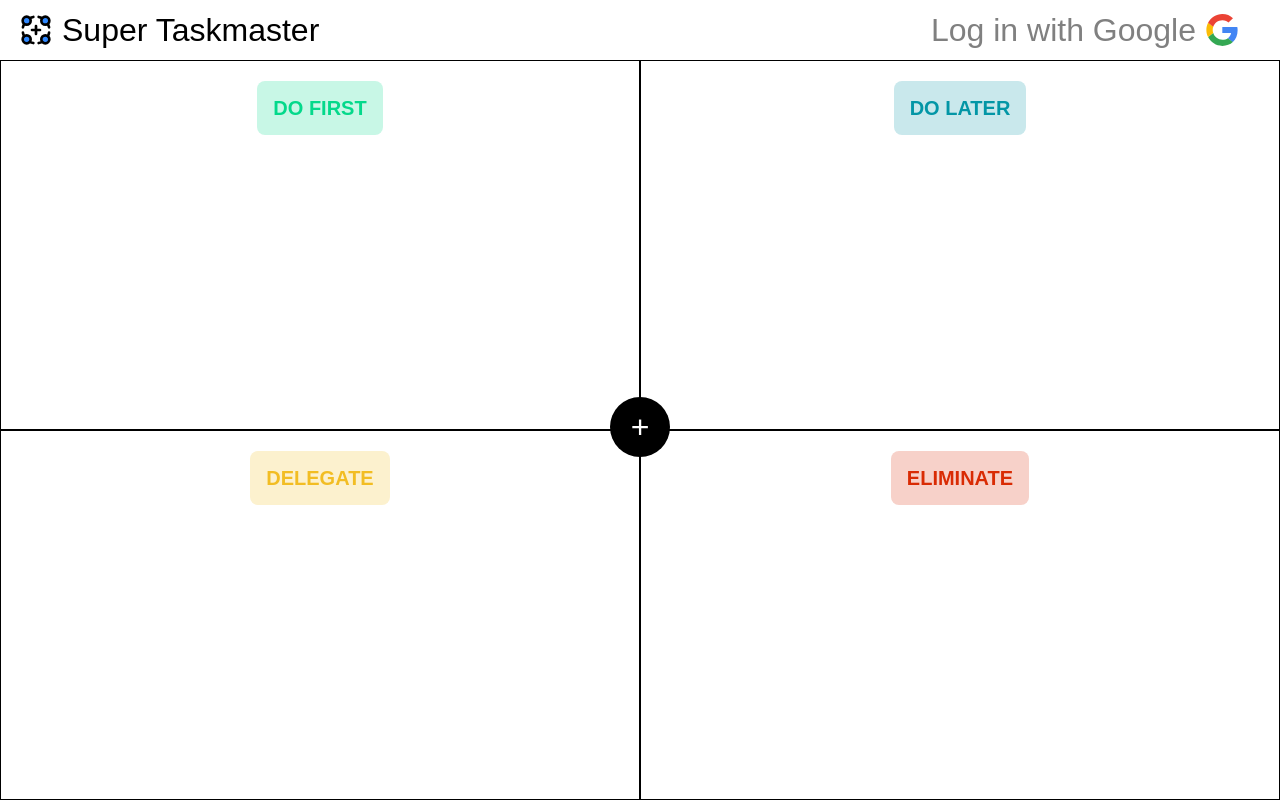
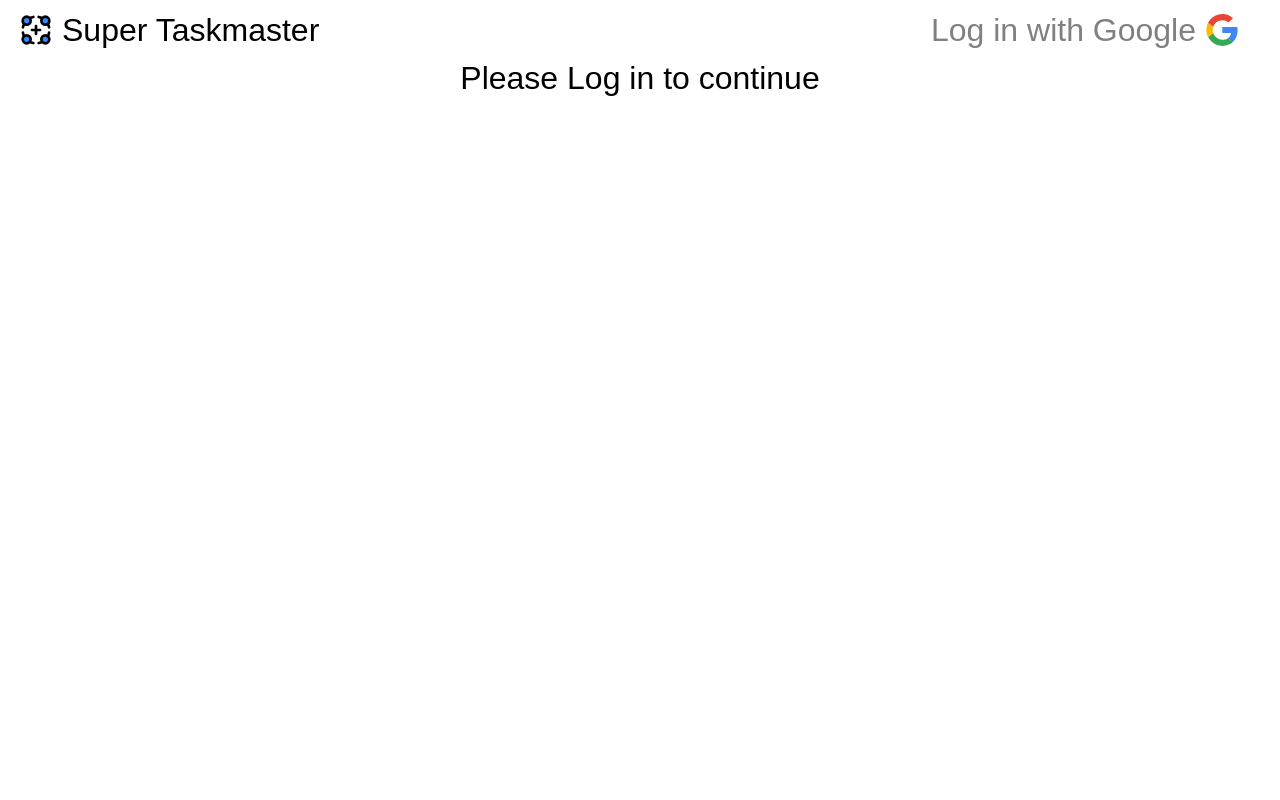
Before and after one commit to anurag-verma-india/supertaskmaster, a React (Vite) app: page / in a window 1280 px wide. Built offline with nearby package versions, Linux system fonts and the light colour scheme; no server answers; the database is empty.

Commit message:
Made login mandatory

```diff
--- a/src/App.jsx
+++ b/src/App.jsx
@@ -7,19 +7,21 @@ import { useState } from "react";
 
 import { userObjContext } from "./context/context";
 
+import { useAuthState } from "react-firebase-hooks/auth";
+import { auth } from "./firebase/firebase";
+import PleaseLogIn from "./components/PleaseLogIn";
 
 function App() {
     const [userGlobalObj, setUserGlobalObj] = useState({});
+    const [authUser] = useAuthState(auth);
 
     return (
         <>
             <userObjContext.Provider value={[userGlobalObj, setUserGlobalObj]}>
                 <Navbar />
                 <ToastContainer />
-                <TaskListCollection />
-                <dialog>
-                    <p>Example dialog</p>
-                </dialog>
+                {authUser && <TaskListCollection />}
+                {!authUser && <PleaseLogIn />}
             </userObjContext.Provider>
         </>
     );
--- /dev/null
+++ b/src/components/PleaseLogIn.jsx
@@ -0,0 +1,19 @@
+const PleaseLogIn = () => {
+    return (
+        <>
+            <h1
+                style={{
+                    height: "100%",
+                    width: "100%",
+                    display: "flex",
+                    alignContent: "center",
+                    justifyContent: "center",
+                }}
+            >
+                Please Log in to continue
+            </h1>
+        </>
+    );
+};
+
+export default PleaseLogIn;
```
